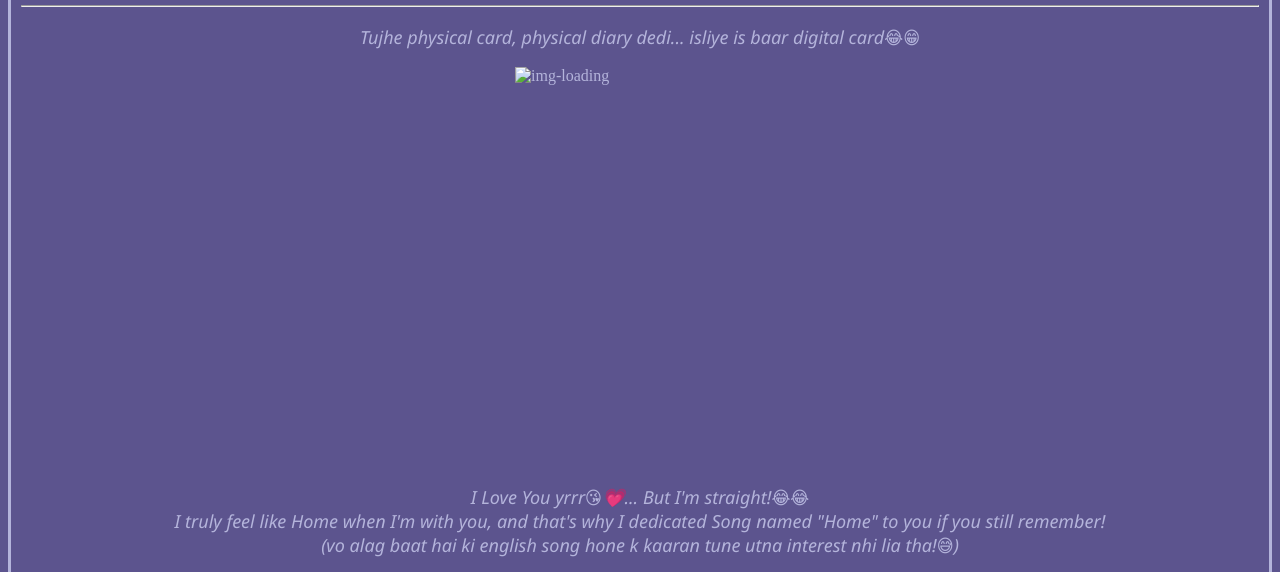
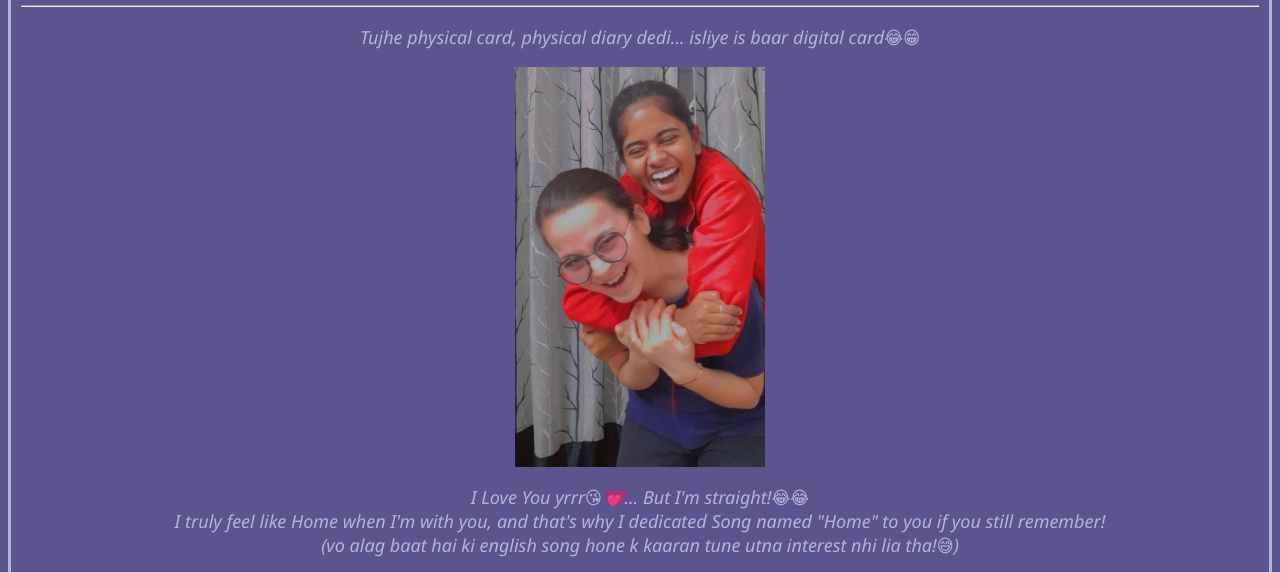
Before and after one commit to Dishavayaa/birthdaywish, a plain HTML site: page index.html in a window 1280 px wide. Shown: the part 217-789 px from the top of the page. Drawn offline with Linux system fonts and the light colour scheme; files whose address does not match are found by name.

Commit message:
Update index.html

```diff
--- a/index.html
+++ b/index.html
@@ -79,7 +79,7 @@
     <h2><br>Happyyy Birthdayyy Rohinee!!!!<br>😍🫂💜<br><br></h2>
     <hr>
     <p>Tujhe physical card, physical diary dedi... isliye is baar digital card😂😁</p>
-    <img src="carrying.jpg" width="250" height="400" alt="img-loading" /></img>
+    <img src="bdaywish/carrying.jpg" width="250" height="400" alt="img-loading" /></img>
 
     <p>I Love You yrrr😘💗... But I'm straight!😂😂<br>I truly feel like Home when I'm with you, and that's why I
         dedicated Song named "Home" to you if you still remember!<br>(vo alag baat hai ki english song hone k kaaran
```
